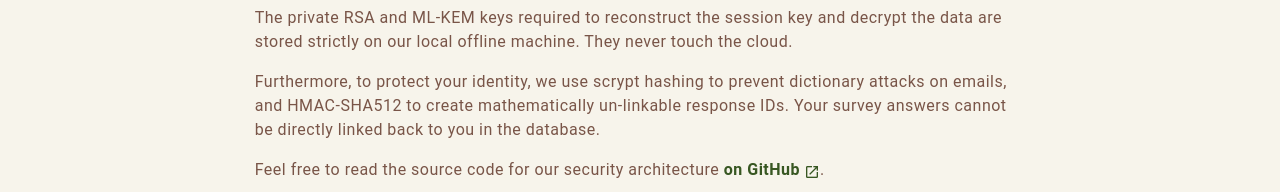
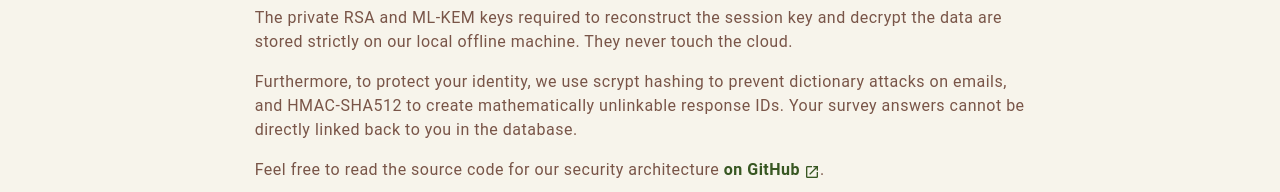
Before and after one commit to FieldFriends/field-friends-web, a Vue app: page /about in a window 1280 px wide. Shown: the part 1721-1913 px from the top of the page. Built offline with nearby package versions, Linux system fonts and the light colour scheme; no server answers; a small style sheet from the web is missing.

Commit message:
Remove hyphen

```diff
--- a/src/pages/About.vue
+++ b/src/pages/About.vue
@@ -118,7 +118,7 @@
           The private RSA and ML-KEM keys required to reconstruct the session key and decrypt the data are stored strictly on our local offline machine. They never touch the cloud.
         </p>
         <p class="text-body-1 text-secondary page-text mb-4">
-          Furthermore, to protect your identity, we use scrypt hashing to prevent dictionary attacks on emails, and HMAC-SHA512 to create mathematically un-linkable response IDs. Your survey answers cannot be directly linked back to you in the database.
+          Furthermore, to protect your identity, we use scrypt hashing to prevent dictionary attacks on emails, and HMAC-SHA512 to create mathematically unlinkable response IDs. Your survey answers cannot be directly linked back to you in the database.
         </p>
         <p class="text-body-1 text-secondary page-text">
           Feel free to read the source code for our security architecture
```
